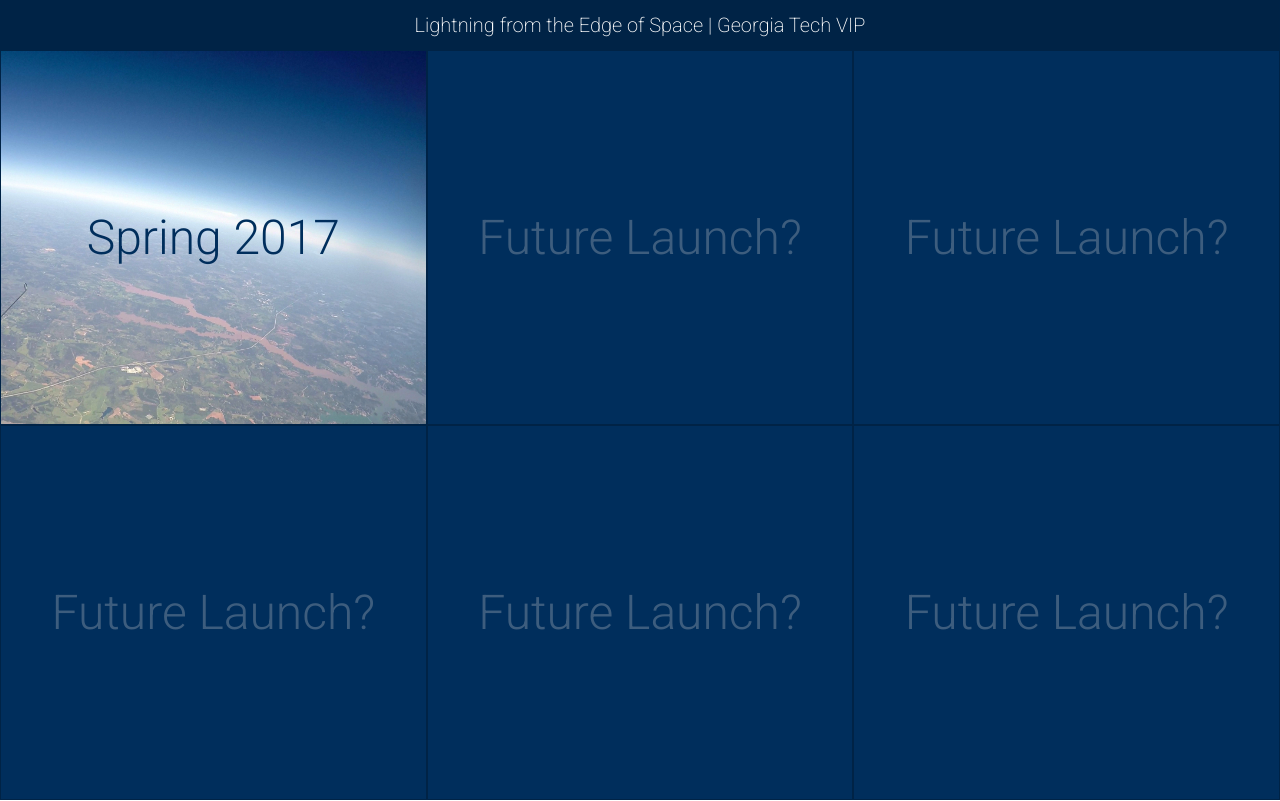
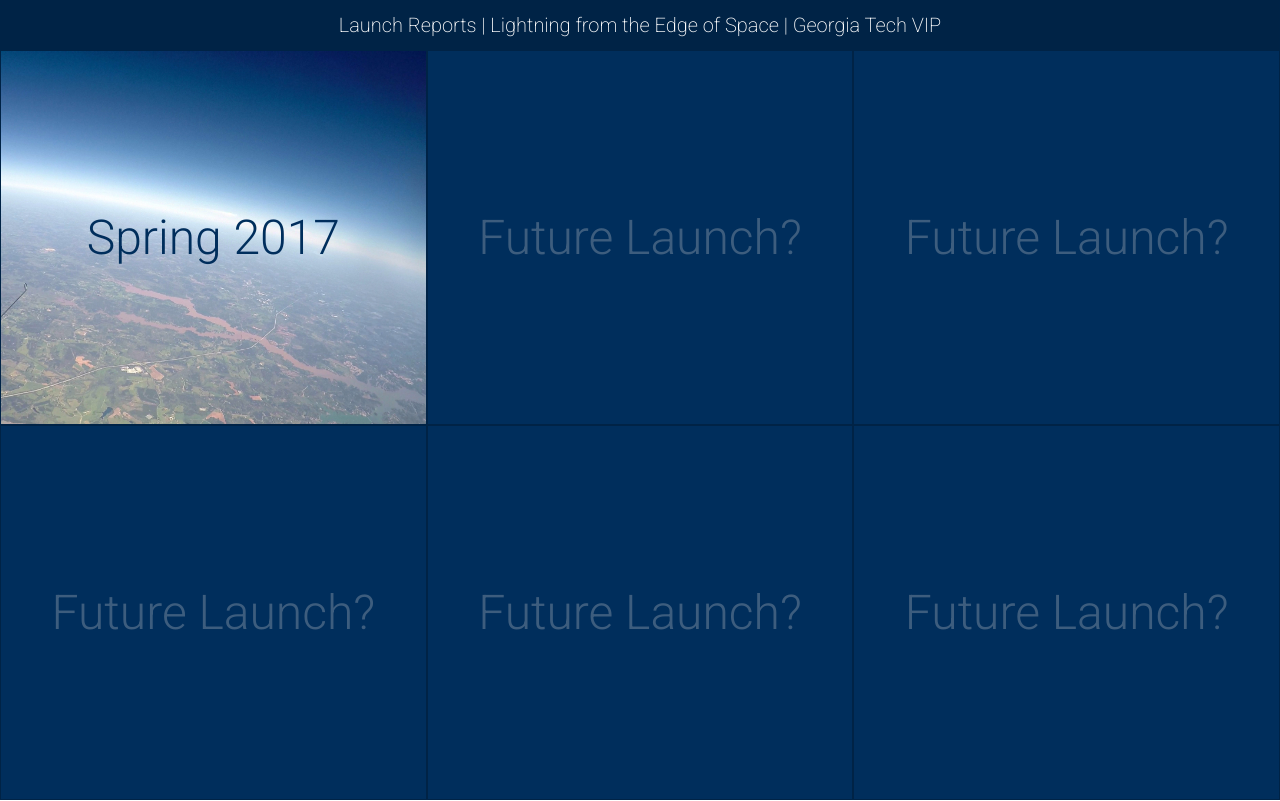
Before and after one commit to VIP-LES/VIP-LES.github.io, a plain HTML site: page index.html in a window 1280 px wide. Drawn offline with Linux system fonts and the light colour scheme.

Commit message:
Fixed title

```diff
--- a/index.html
+++ b/index.html
@@ -5,7 +5,7 @@
     <meta http-equiv="X-UA-Compatible" content="IE=edge">
     <meta name="viewport" content="width=device-width, initial-scale=1">
     <!-- The above 3 meta tags *must* come first in the head; any other head content must come *after* these tags -->
-    <title>Bootstrap 101 Template</title>
+    <title>Launch Reports | Lightning from the Edge of Space | Georgia Tech VIP</title>
 
     <link href="https://fonts.googleapis.com/css?family=Roboto:300,200" rel="stylesheet">
     <link href="css/index.css" rel="stylesheet">
@@ -20,7 +20,7 @@
 <body>
 <div class="box">
     <div class="row header">
-        <p>Lightning from the Edge of Space | Georgia Tech VIP</p>
+        <p>Launch Reports | Lightning from the Edge of Space | Georgia Tech VIP</p>
     </div>
     <div class="row content">
         <a href="http://vip-les.github.io/LaunchReports/Spring2017/">
```
